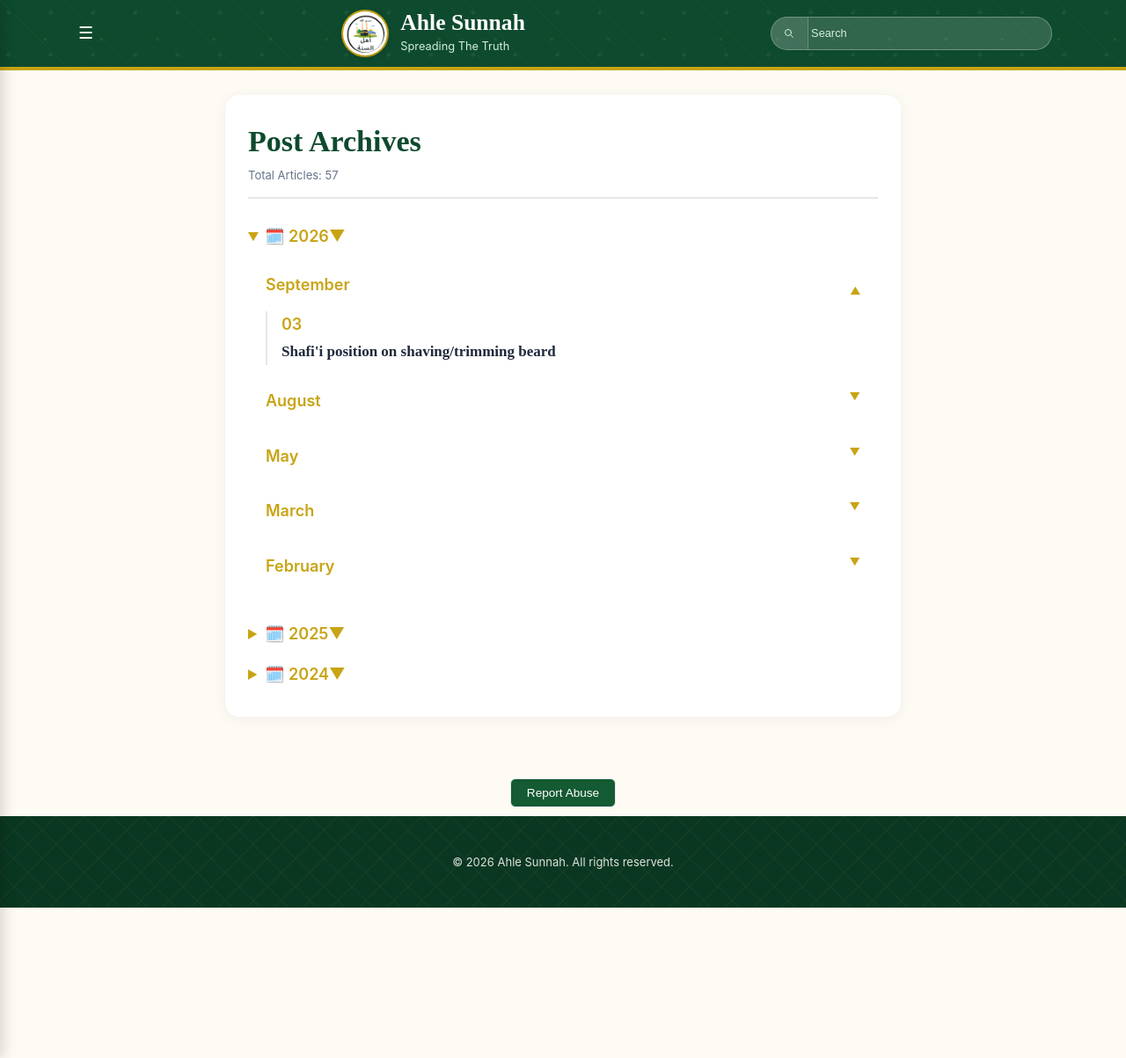
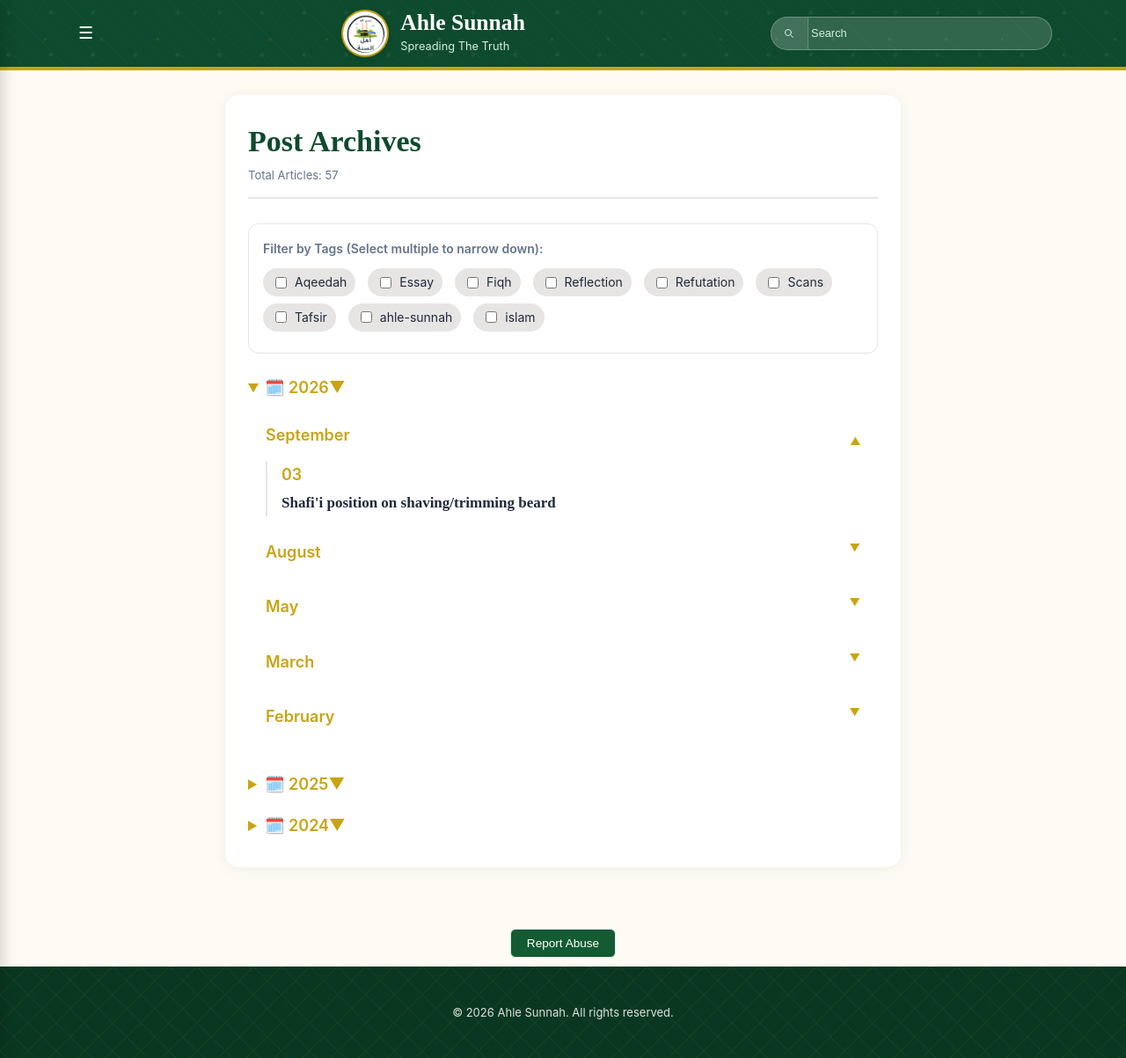
Before and after one commit to Fali17/ahlesunnah, a Jekyll site: the page built from archive.html, in a window 1280 px wide and 1203 px high. Shown: the whole window at 88% size. Built offline with Jekyll 4.4.1, drawn with Linux system fonts in a browser that asks for light colours.

Commit message:
Update archive.html

```diff
--- a/archive.html
+++ b/archive.html
@@ -26,6 +26,36 @@ permalink: archive
     color: var(--primary) !important;
     text-decoration: none !important; /* Forces underline to stay hidden on hover layout states */
   }
+
+  /* Tag filter styling built around your theme variables */
+  .tag-filter-container {
+    background: var(--card);
+    border: 1px solid var(--border);
+    padding: 16px;
+    border-radius: 12px;
+    margin-bottom: 24px;
+  }
+  .tag-checkbox-label {
+    display: inline-flex;
+    align-items: center;
+    gap: 6px;
+    margin-right: 14px;
+    margin-bottom: 8px;
+    font-size: 14px;
+    color: var(--text);
+    cursor: pointer;
+    background: var(--border);
+    padding: 4px 10px;
+    border-radius: 20px;
+    transition: background 0.2s ease;
+  }
+  .tag-checkbox-label:hover {
+    background: var(--primary);
+    color: #fff;
+  }
+  .tag-checkbox-label input {
+    cursor: pointer;
+  }
 </style>
 
 <div class="post-full" style="background: var(--card); padding: 32px 26px; border-radius: 16px; box-shadow: 0 2px 16px rgba(0,0,0,0.06);">
@@ -33,6 +63,29 @@ permalink: archive
     <h1 style="font-family: 'Amiri', serif; color: var(--primary); font-size: 34px; margin: 0 0 6px 0;">Post Archives</h1>
     <p style="font-size: 13px; color: var(--muted); margin: 0;">Total Articles: {{ site.posts | size }}</p>
   </header>
+
+  <!-- DYNAMIC TAG FILTER CONTROL BLOCK -->
+  <div class="tag-filter-container">
+    <p style="margin: 0 0 10px 0; font-size: 14px; color: var(--muted); font-weight: 600;">Filter by Tags (Select multiple to narrow down):</p>
+    <div style="display: flex; flex-wrap: wrap;">
+      {% assign all_tags = "" | split: "" %}
+      {% for post in site.posts %}
+        {% for tag in post.tags %}
+          {% unless all_tags contains tag %}
+            {% assign all_tags = all_tags | push: tag %}
+          {% endunless %}
+        {% endfor %}
+      {% endfor %}
+      {% assign sorted_tags = all_tags | sort %}
+
+      {% for tag in sorted_tags %}
+        <label class="tag-checkbox-label">
+          <input type="checkbox" class="tag-filter-checkbox" value="{{ tag | slugify }}">
+          <span>{{ tag }}</span>
+        </label>
+      {% endfor %}
+    </div>
+  </div>
 
   <div class="archive-wrapper" style="display: flex; flex-direction: column; gap: 16px;color : var(--accent);font-size:18px;font-weight:600;">
     {% for post in site.posts %}
@@ -62,8 +115,8 @@ permalink: archive
           <div class="archive-posts-list" style="display: flex; flex-direction: column; gap: 8px; padding-left: 16px; border-left: 2px solid var(--border); margin-top: 8px;">
       {% endif %}
 
-      <!-- POST ITEM ROW -->
-      <div class="archive-item-row">
+      <!-- POST ITEM ROW (with data-tags configuration) -->
+      <div class="archive-item-row" data-tags="{% for tag in post.tags %}{{ tag | slugify }} {% endfor %}">
         <span class="archive-item-date">{{ post.date | date: "%d" }}</span>
         <div class="archive-item-title-wrap">
           <a href="{{ post.url | relative_url }}">{{ post.title }}</a>
@@ -80,3 +133,56 @@ permalink: archive
     {% endfor %}
   </div>
 </div>
+
+<!-- JAVASCRIPT ACCORDION FILTER LOGIC -->
+<script>
+  document.addEventListener("DOMContentLoaded", function() {
+    const checkboxes = document.querySelectorAll(".tag-filter-checkbox");
+    const postRows = document.querySelectorAll(".archive-item-row");
+    const monthAccordions = document.querySelectorAll(".archive-month-accordion");
+    const yearAccordions = document.querySelectorAll(".archive-year-accordion");
+
+    checkboxes.forEach(box => {
+      box.addEventListener("change", filterArchiveLayout);
+    });
+
+    function filterArchiveLayout() {
+      // Find all target checked strings
+      const checkedTags = Array.from(checkboxes)
+                               .filter(i => i.checked)
+                               .map(i => i.value);
+
+      // Step 1: Filter individual articles rows
+      postRows.forEach(row => {
+        const rowTagsStr = row.getAttribute("data-tags") || "";
+        const rowTags = rowTagsStr.trim().split(" ");
+
+        if (checkedTags.length === 0) {
+          row.style.display = "flex";
+        } else {
+          // Checks if every checked tag exists in the target article data configuration
+          const matchAll = checkedTags.every(t => rowTags.includes(t));
+          row.style.display = matchAll ? "flex" : "none";
+        }
+      });
+
+      // Step 2: Dynamically manage month accordion visibility blocks
+      monthAccordions.forEach(month => {
+        const totalPosts = month.querySelectorAll(".archive-item-row");
+        const visiblePosts = Array.from(totalPosts).filter(r => r.style.display !== "none");
+
+        // Hide entire month section container if no match criteria rules met
+        month.style.display = visiblePosts.length > 0 ? "block" : "none";
+      });
+
+      // Step 3: Dynamically manage year accordion visibility blocks
+      yearAccordions.forEach(year => {
+        const totalMonths = year.querySelectorAll(".archive-month-accordion");
+        const visibleMonths = Array.from(totalMonths).filter(m => m.style.display !== "none");
+
+        // Hide entire year container block if empty of valid results rows
+        year.style.display = visibleMonths.length > 0 ? "block" : "none";
+      });
+    }
+  });
+</script>
```
